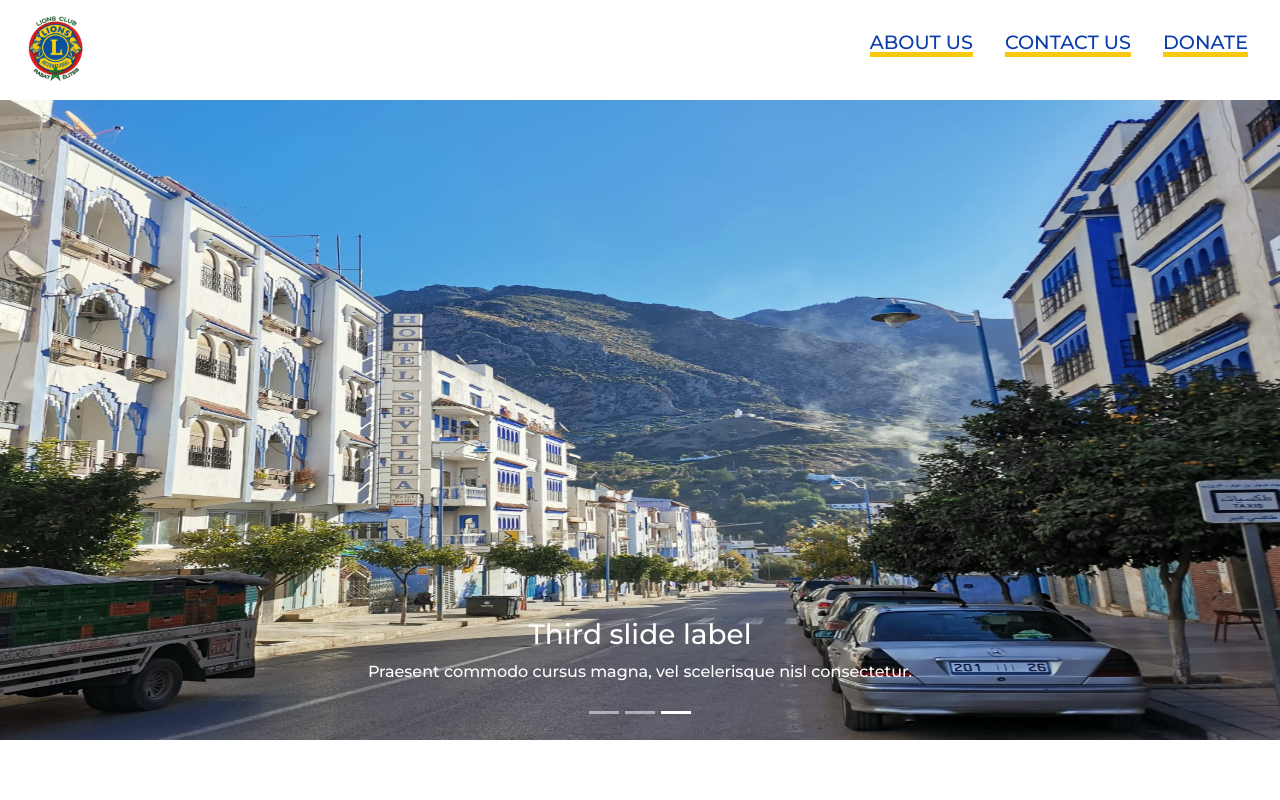
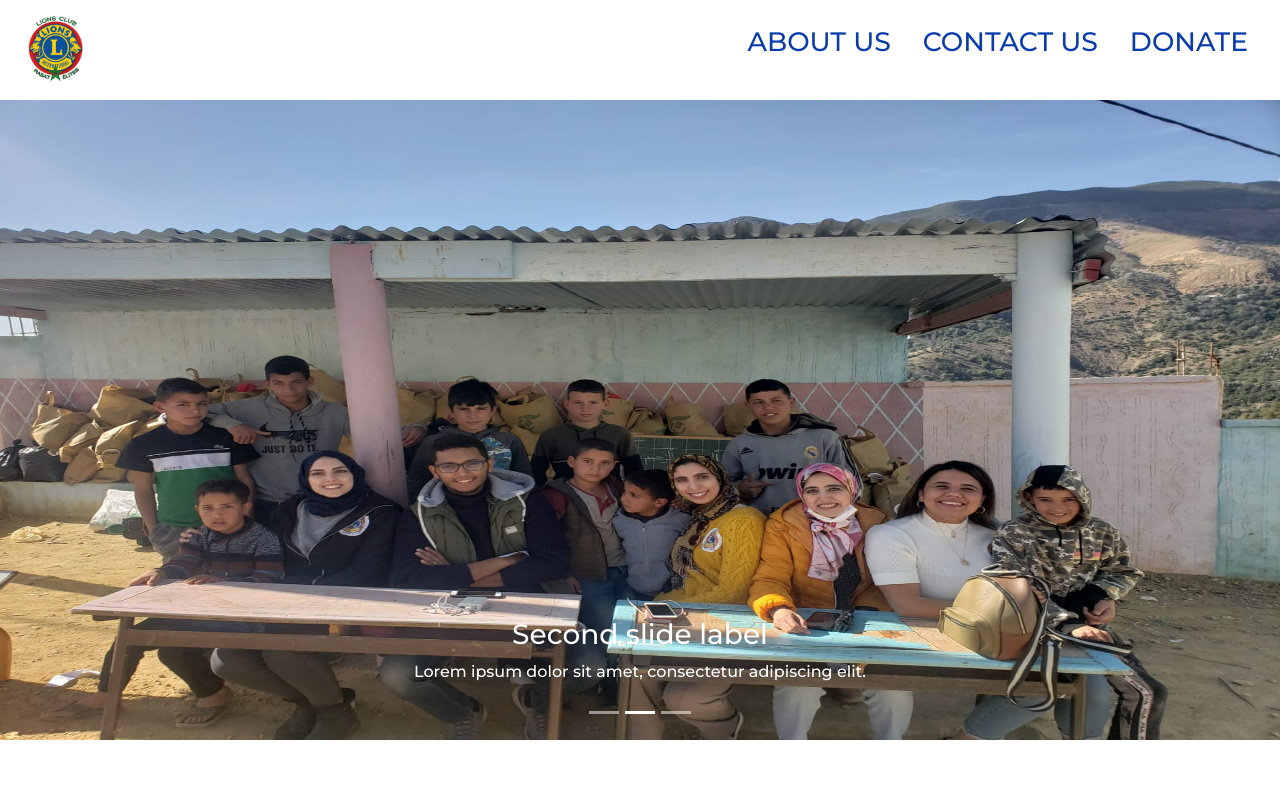
Before and after one commit to JJihad/lions-club-rabat-elites, a React (Create React App) app: page / in a window 1280 px wide. Shown: the top 800 px of the page. Built offline with nearby package versions, Linux system fonts and the light colour scheme.

Commit message:
underline hovered menu item in the navBar

```diff
--- a/src/components/layout/MainNavigation.js
+++ b/src/components/layout/MainNavigation.js
@@ -18,6 +18,7 @@ function MainNavigation() {
   function displayToggle() {
     return toggleActive ? <FaTimes size={30} /> : <FaBars size={30} />;
   }
+
   return (
     <div className={classes.navbar}>
       <div className={classes.logo}>
@@ -35,21 +36,18 @@ function MainNavigation() {
           <li>ABOUT US</li>
         </NavLink>
         <NavLink className={classes.navItem}
-          to="/"
+          to="/about-us"
           //activeClassName={classes.selected}
-          exact
           onClick={handleToggle}
         >
-          <li >CONTACT US</li>
+          <li>CONTACT US</li>
         </NavLink>
         <NavLink className={classes.navItem}
           to="/donate"
           //activeClassName={classes.selected}
-          exact
           onClick={handleToggle}
-          //style={{ backgroundColor:"#F9C910", color: "black" }}
         >
-          <li >DONATE</li>
+          <li>DONATE</li>
         </NavLink>
       </ul>
 
--- a/src/components/layout/MainNavigation.module.css
+++ b/src/components/layout/MainNavigation.module.css
@@ -12,17 +12,21 @@
 .navMenu {
   display: flex;
 }
+.navMenu a:hover {
+  text-decoration: underline var(--gold) 4px;
+}
 .navItem {
   text-decoration: none;
 }
 .navItem li {
-  text-decoration: underline;
-  text-decoration-color: var(--gold);
-  text-decoration-thickness: 5px;
+  cursor: default;
   padding: 1rem;
   color: var(--lions-blue);
-  font-size: larger;
+  font-size: 20pt;
 }
+/*.selected {
+  text-decoration: underline var(--gold) 4px;
+}*/
 .toggler {
   /*cursor: pointer;*/
   display: none;
```
